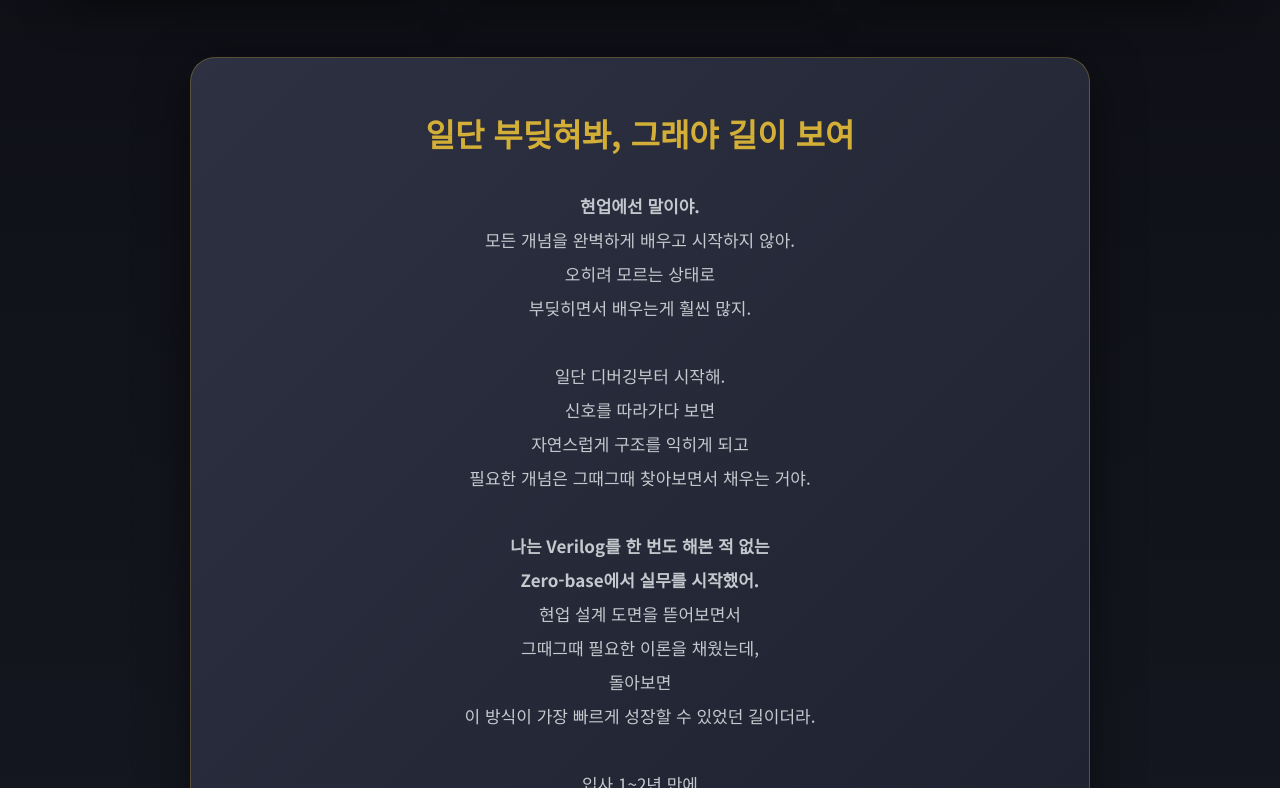
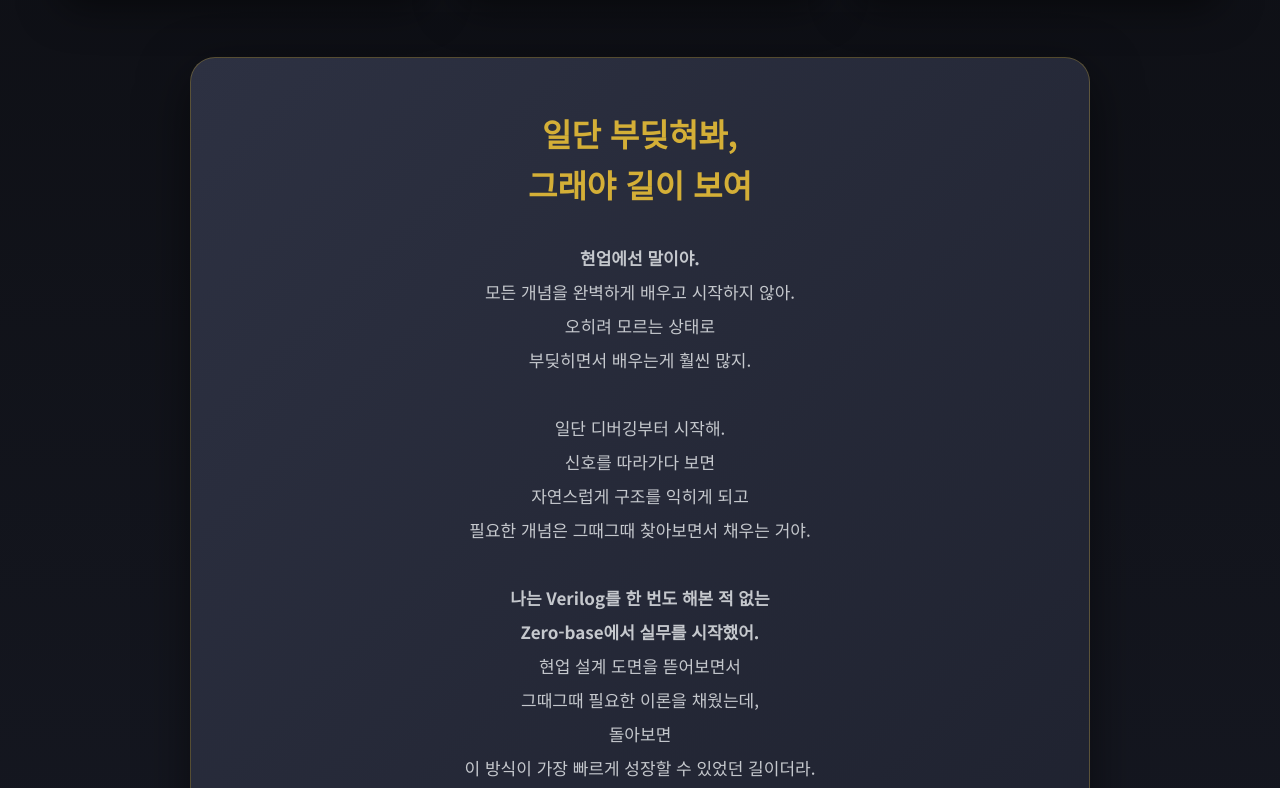
Before and after one commit to gongdae3dot0/NPU-Study, a plain HTML site: page index.html in a window 1280 px wide. Shown: the part 1312-2100 px from the top of the page. Drawn offline with Linux system fonts and the light colour scheme.

Commit message:
index.html 업데이트

```diff
--- a/index.html
+++ b/index.html
@@ -667,7 +667,7 @@
             </div>
 
             <div class="highlight-box" style="margin-top: 60px;">
-                <h3><span style="filter: none; color: white;"></span> 일단 부딪혀봐, 그래야 길이 보여</h3>
+                <h3><span style="filter: none; color: white;"></span> 일단 부딪혀봐,<br> 그래야 길이 보여</h3>
                 <p><strong>현업에선 말이야.<br></strong>
                     모든 개념을 완벽하게 배우고 시작하지 않아.<br>
                     오히려 모르는 상태로<br>
```
